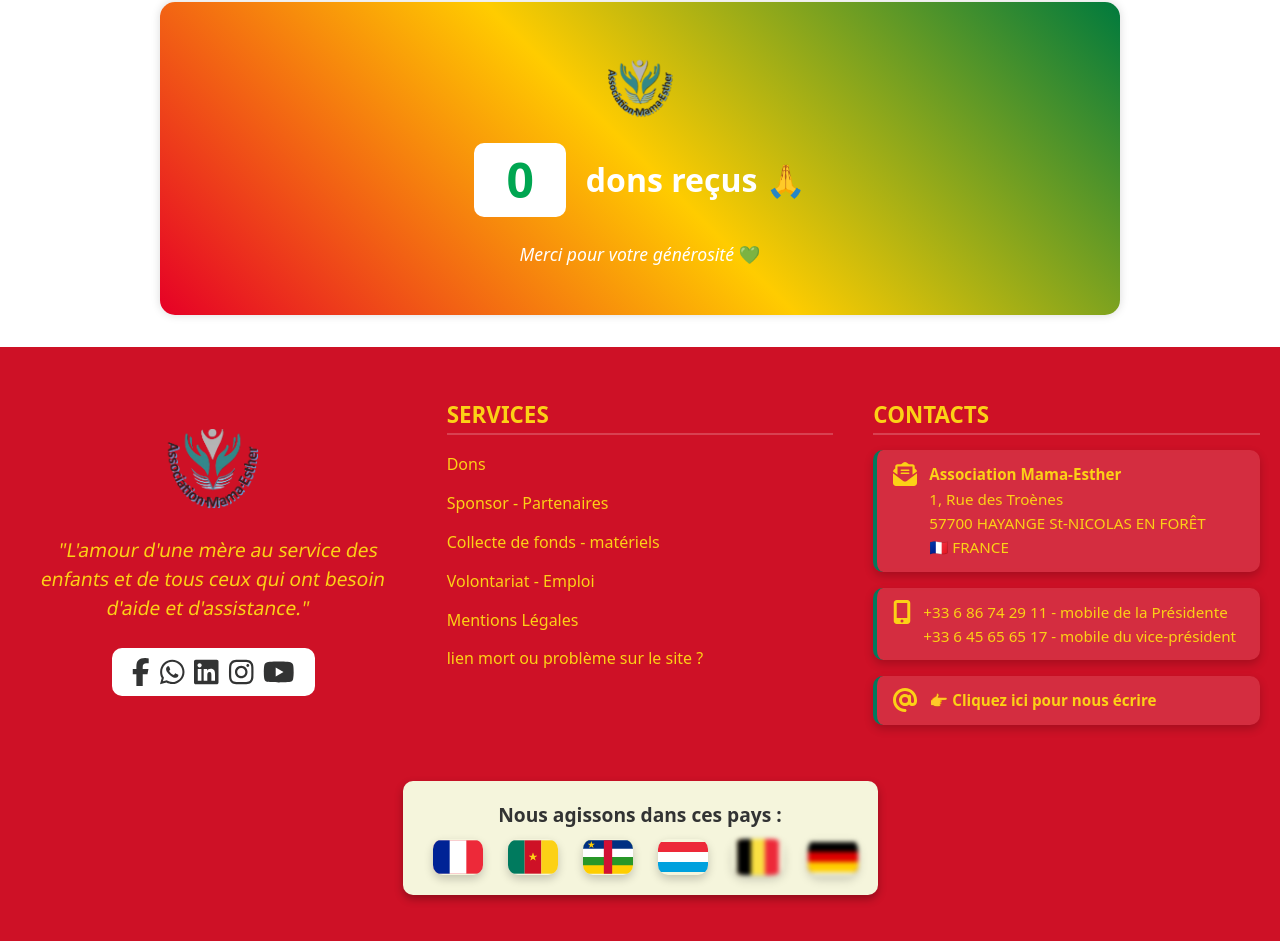
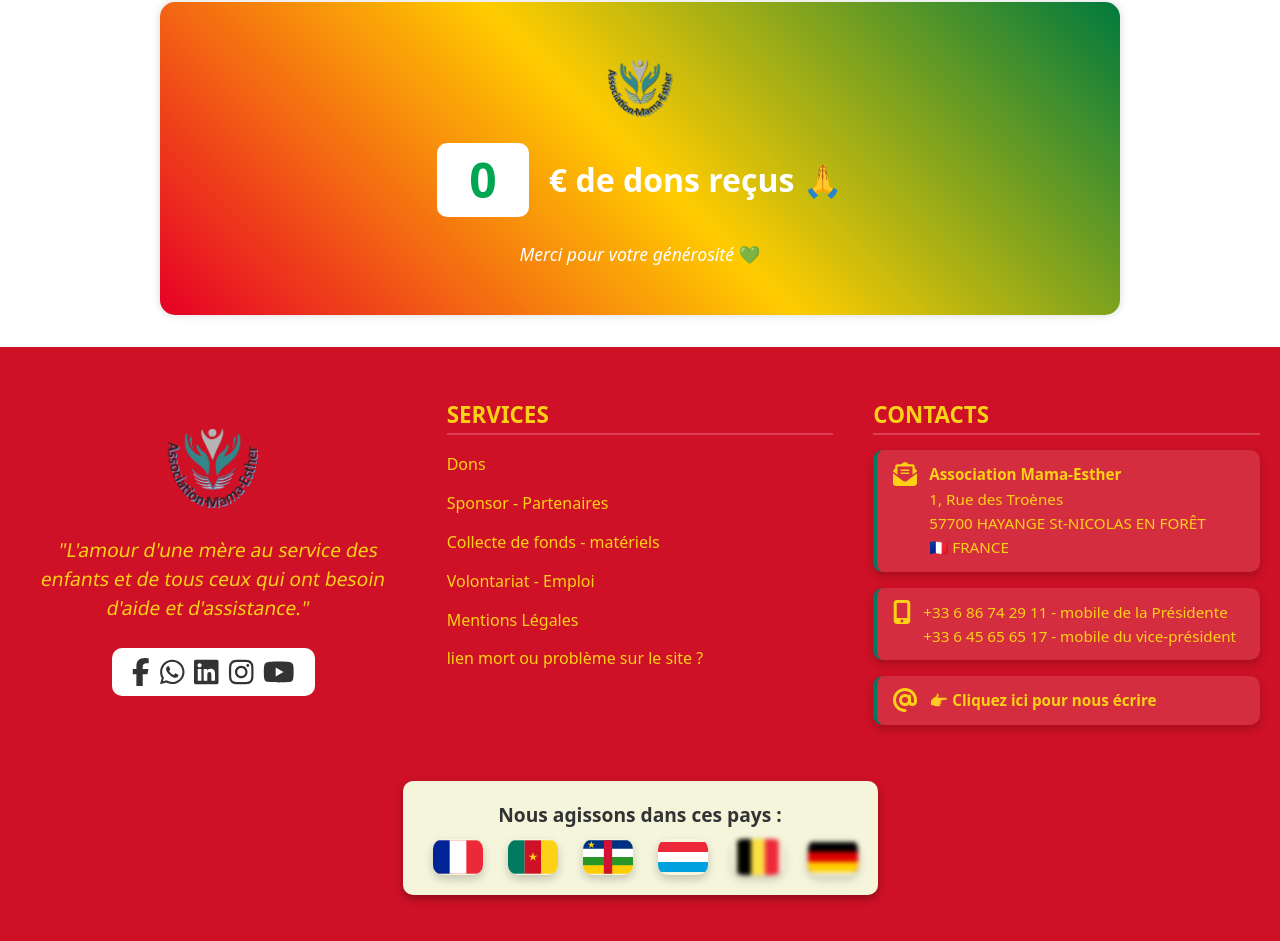
Before and after one commit to PapaG57/mama-esther-v5, a React (Vite) app: page / in a window 1280 px wide. Shown: the part 3796-4737 px from the top of the page. Built offline with nearby package versions, Linux system fonts and the light colour scheme; no server answers; some icons are missing.

Commit message:
ajout du signe euro

```diff
--- a/src/components/DonationCounter.jsx
+++ b/src/components/DonationCounter.jsx
@@ -28,7 +28,7 @@ const DonationCounter = () => {
           >
             {Number.isFinite(total) ? total.toLocaleString() : "0"}
           </span>{" "}
-          dons reçus 🙏
+          € de dons reçus 🙏
         </h2>
         <p className="counter-text">Merci pour votre générosité 💚</p>
       </div>
```
